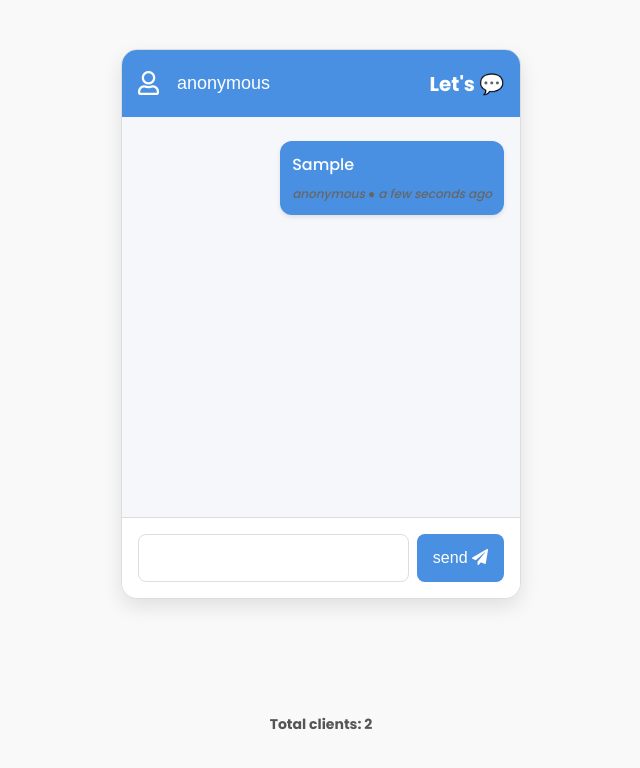
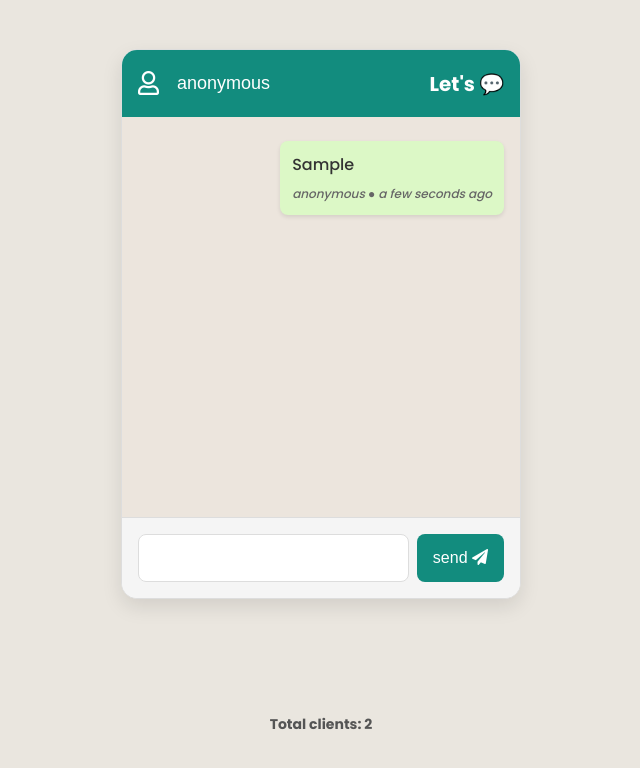
Before and after one commit to mi2ul/node-chat-socket, a website: page public/index.html in a window 1280 px wide. Both pictures are taken after typing "Sample" into the empty fields and a click on the button "send". Shown: the whole page, without its empty margins (319-959 px from the left). Drawn offline with nearby package versions, Linux system fonts and the light colour scheme; no server answers.

Commit message:
Change color coding

```diff
--- a/public/style.css
+++ b/public/style.css
@@ -11,7 +11,7 @@ body {
   font-family: 'Poppins', sans-serif;
   display: grid;
   place-items: center;
-  background-color: #f9f9f9;
+  background-color: #eae6df;
   color: #333;
   height: 100vh;
 }
@@ -19,13 +19,13 @@ body {
 .main {
   border: 1px solid #ddd;
   border-radius: 16px;
-  box-shadow: 0 8px 20px rgba(0, 0, 0, 0.1);
   overflow: hidden;
-  background-color: #fff;
+  background-color: #ffffff;
   max-width: 400px;
   width: 100%;
   display: flex;
   flex-direction: column;
+  box-shadow: 0 8px 20px rgba(0, 0, 0, 0.1);
 }
 
 .name {
@@ -35,8 +35,8 @@ body {
   font-size: 24px;
   font-weight: 700;
   padding: 16px;
-  color: #fff;
-  background-color: #4a90e2;
+  color: #ffffff;
+  background-color: #128c7e;
 }
 
 .name-input {
@@ -44,8 +44,8 @@ body {
   flex-grow: 1;
   border: none;
   outline: none;
-  background-color: #4a90e2;
-  color: #fff;
+  background-color: #128c7e;
+  color: #ffffff;
   padding: 0 8px;
 }
 
@@ -53,7 +53,7 @@ body {
   flex-grow: 1;
   display: flex;
   flex-direction: column;
-  background-color: #f5f7fa;
+  background-color: #ece5dd;
   width: 100%;
   height: 400px;
   overflow-y: auto;
@@ -68,20 +68,21 @@ body {
   max-width: 70%;
   font-size: 16px;
   line-height: 1.5;
-  border-radius: 12px;
-  box-shadow: 0 2px 4px rgba(0, 0, 0, 0.1);
+  border-radius: 8px;
 }
 
 .message-left {
   align-self: flex-start;
-  background-color: #fff;
+  background-color: #ffffff;
   border: 1px solid #ddd;
+  box-shadow: 0 2px 4px rgba(0, 0, 0, 0.1);
 }
 
 .message-right {
   align-self: flex-end;
-  background-color: #4a90e2;
-  color: #fff;
+  background-color: #dcf8c6;
+  color: #333;
+  box-shadow: 0 2px 4px rgba(0, 0, 0, 0.1);
 }
 
 .message-left > p > span,
@@ -97,7 +98,7 @@ body {
   font-style: italic;
   font-size: 14px;
   text-align: center;
-  color: #999;
+  color: #777;
   padding: 8px 0;
 }
 
@@ -105,7 +106,7 @@ body {
   display: flex;
   gap: 8px;
   padding: 16px;
-  background-color: #fff;
+  background-color: #f5f5f5;
   border-top: 1px solid #ddd;
 }
 
@@ -117,7 +118,7 @@ body {
   border-radius: 8px;
   outline: none;
   padding: 0 12px;
-  background-color: #fff;
+  background-color: #ffffff;
 }
 
 .send-button {
@@ -125,15 +126,15 @@ body {
   font-size: 16px;
   border: none;
   border-radius: 8px;
-  background-color: #4a90e2;
-  color: #fff;
+  background-color: #128c7e;
+  color: #ffffff;
   padding: 0 16px;
   cursor: pointer;
   transition: background-color 0.3s ease;
 }
 
 .send-button:hover {
-  background-color: #357abd;
+  background-color: #0f7662;
 }
 
 .v-divider {
```
